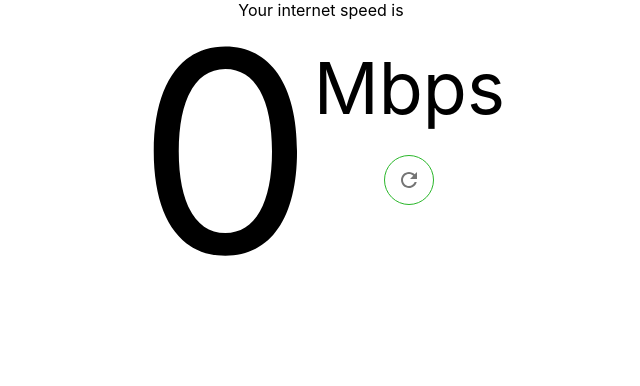
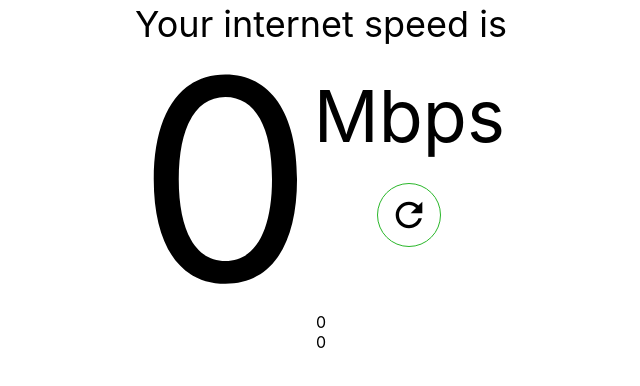
Before and after one commit to barrymun/speedtest, a React (Create React App) app in the folder client/: page / in a window 1280 px wide. Shown: the top 386 px of the page, without its empty margins (319-959 px from the left). Built offline with nearby package versions, Linux system fonts and the light colour scheme.

Commit message:
[fix] style for refresh btn

```diff
--- a/client/src/SpeedTest/Main.js
+++ b/client/src/SpeedTest/Main.js
@@ -198,12 +198,12 @@ class Main extends React.Component {
             <div className={`container`}>
                 <div className={`logo`}/>
                 <div className={`download`}>
-                    <div>
+                    <div className={`banner`}>
                         Your internet speed is
                     </div>
                     <div className={`downloadDisplay`}>
                         <span className={`downloadText`}>
-                            {averageDownloadSpeedMbps}
+                            {averageDownloadSpeedMbps.toFixed()}
                         </span>
                         <span className={`downloadMetric`}>
                             <span className={`mbps`}>
@@ -211,15 +211,17 @@ class Main extends React.Component {
                             </span>
                             <span className={`refresh`}>
                                 <IconButton className={`refreshBtn`}>
-                                    <RefreshIcon/>
+                                    <RefreshIcon className={`refreshIcon`}/>
                                 </IconButton>
                             </span>
                         </span>
                     </div>
                 </div>
 
-                {/*<div>{averagePing}</div>*/}
-                {/*<div>{averageUploadSpeedMbps}</div>*/}
+                <div>
+                    <div>{averagePing}</div>
+                    <div>{averageUploadSpeedMbps}</div>
+                </div>
             </div>
         )
     }
--- a/client/src/SpeedTest/static/css/Main.css
+++ b/client/src/SpeedTest/static/css/Main.css
@@ -12,6 +12,12 @@
     align-items: center;
     justify-content: center;
     flex-direction: column;
+}
+
+.banner {
+    font-size: 4.5vh;
+    line-height: 6vh;
+    min-height: 6vh;
 }
 
 .downloadDisplay {
@@ -47,4 +53,17 @@
 
 .refreshBtn {
     border: 1px solid #2ab72a !important;
+    color: black;
+    height: 8vh;
+    width: 8vh;
 }
+
+.refreshIcon {
+    color: black;
+    height: 5vh !important;
+    width: 5vh !important;
+}
+
+.refreshBtn:hover {
+    background-color: transparent !important;
+}
```
